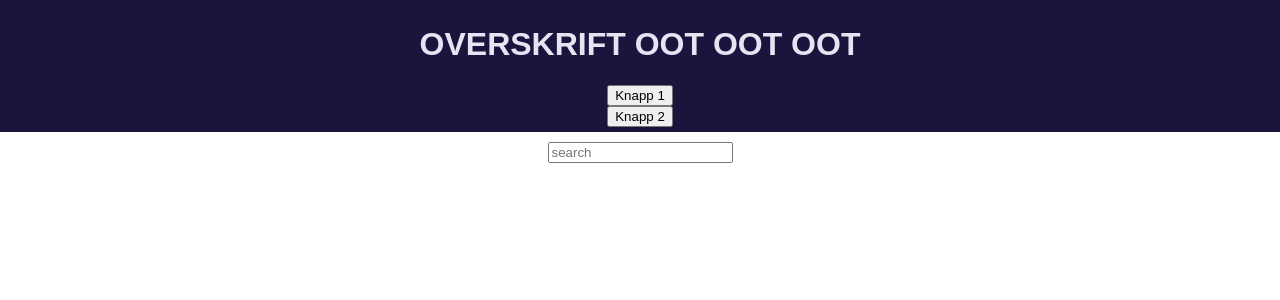
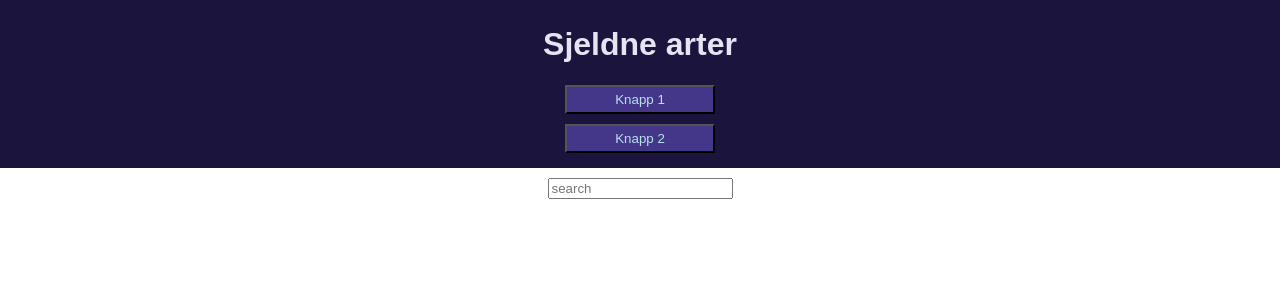
Before and after one commit to niklasmh/it2810-web-dev-project, a React (Create React App) app in the folder artsdata/: page / in a window 1280 px wide. Shown: the top 300 px of the page. Built offline with nearby package versions, Linux system fonts and the light colour scheme; no server answers; the HTML template or start-up script is replaced by a standard one.

Commit message:
bytta navn på headeren og la inn en mini-css på knappene som ikke egentlig gjør noe anna enn å bytte en farge. lols

```diff
--- a/artsdata/src/components/buttons/MenuButton.js
+++ b/artsdata/src/components/buttons/MenuButton.js
@@ -1,10 +1,11 @@
 import React, { Component } from 'react'
+import "./buttons.css"
 
 class MenuButton extends Component {
   render() {
     return (
       <div>
-        <button onClick={ this.props.clickHandler }>{ this.props.btnText }</button>
+        <button onClick={ this.props.clickHandler } className="buttons">{ this.props.btnText }</button>
       </div>
     )
   }
--- /dev/null
+++ b/artsdata/src/components/buttons/buttons.css
@@ -0,0 +1,7 @@
+.buttons {
+  background-color: #443789;
+  padding: 5px;
+  color: #b9e1ea;
+  margin-bottom: 10px;
+  width:150px;
+}
--- a/artsdata/src/components/header/Header.js
+++ b/artsdata/src/components/header/Header.js
@@ -10,7 +10,7 @@ class Header extends Component {
   render() {
     return(
       <div className="header">
-        <h1>OVERSKRIFT OOT OOT OOT</h1>
+        <h1>Sjeldne arter</h1>
         <MenuButton clickHandler={ this.clickEvent } btnText="Knapp 1" />
         <MenuButton clickHandler={ this.clickEvent } btnText="Knapp 2" />
       </div>
```
Also changed, not shown: 1 other file (tests, documents, lock files or other folders).
